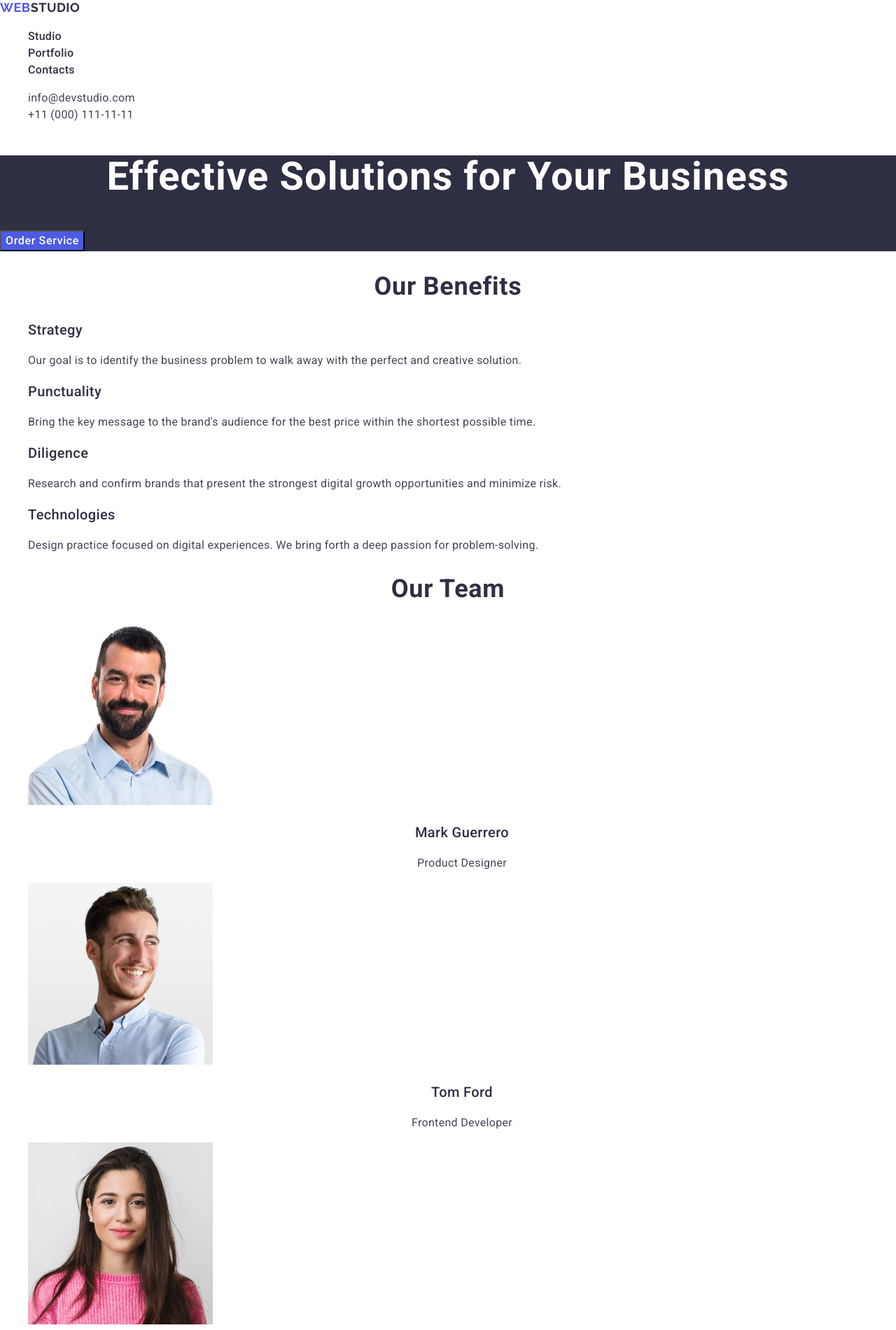
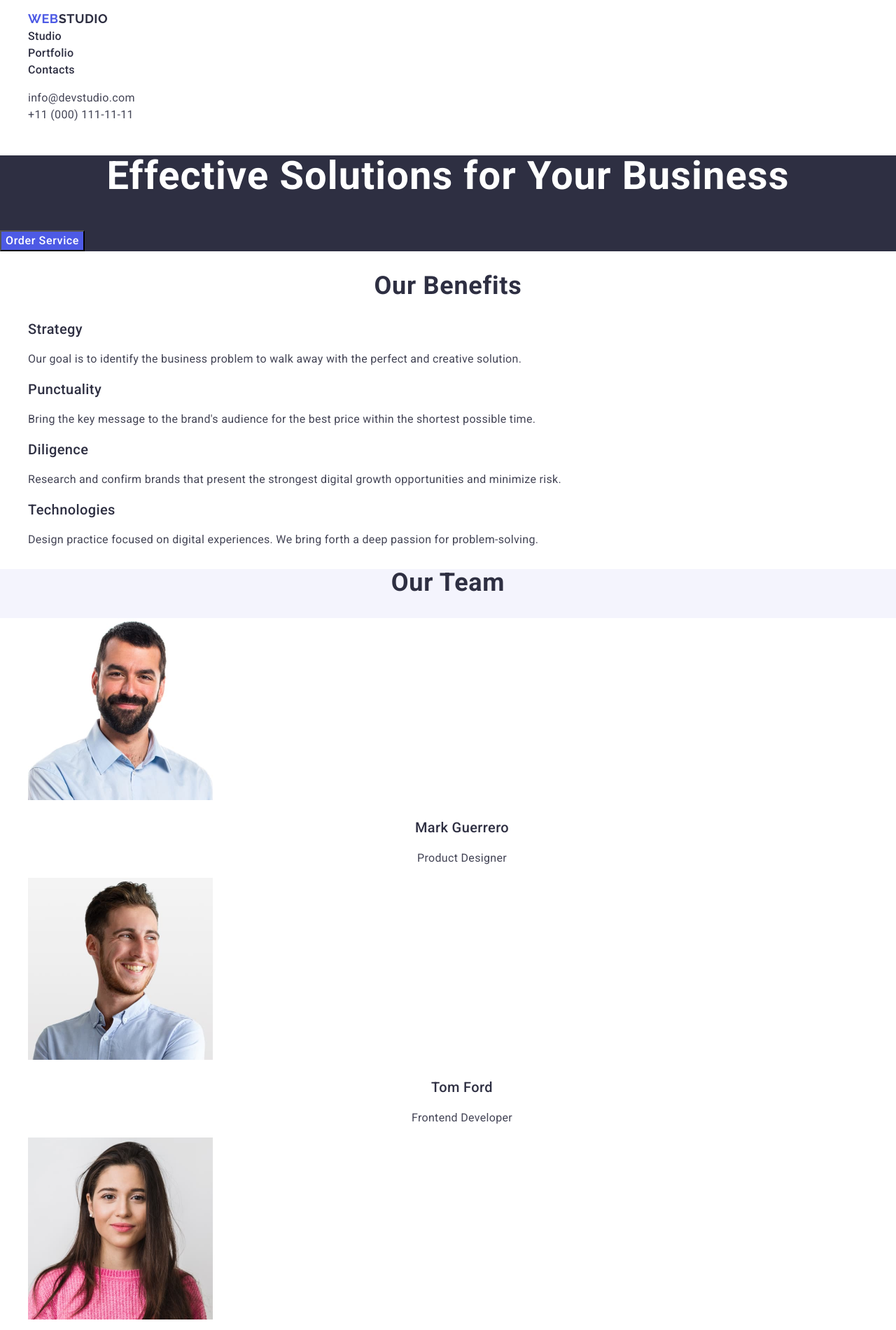
Before and after one commit to OlesiaDuna/goit-markup-hw-02, a plain HTML site: page index.html in a window 1280 px wide. Shown: the top 1900 px of the page at 70% size. Drawn offline with nearby package versions, Linux system fonts and the light colour scheme.

Commit message:
Fixed errors

```diff
--- a/css/styles.css
+++ b/css/styles.css
@@ -22,7 +22,7 @@ ul, ol {
     font-family: Raleway, sans-serif;
     font-weight: 700;
     font-size: 18px;
-    line-height: 1.16667;
+    line-height: 1.17;
     letter-spacing: 0.03em;
     text-transform: uppercase;
     color: #4d5ae5;
@@ -57,7 +57,7 @@ font-style: normal;
 .main-title {
     font-weight: 700;
 font-size: 56px;
-line-height: 1.07143;
+line-height: 1.07;
 letter-spacing: 0.02em;
 text-align: center;
 color: #fff;
@@ -69,19 +69,29 @@ line-height: 1.5;
 letter-spacing: 0.04em;
 color: #fff;
 }
+.title-btn:hover,
+.title-btn:focus {
+   background-color: #404BBF;
+}
 .section-title {
     font-weight: 700;
     font-size: 36px;
-    line-height: 1.11111;
+    line-height: 1.11;
     letter-spacing: 0.02em;
     text-transform: capitalize;
     text-align: center;
     color: #2e2f42;
 }
+.team-section {
+    background-color: #F4F4FD;
+}
+.team-list {
+    background-color: #ffffff;
+}
 .benefits-title-list {
     font-weight: 500;
 font-size: 20px;
-line-height: 1.2;
+line-height: 1.11;
 letter-spacing: 0.02em;
 color: #2e2f42;
 }
@@ -131,7 +141,7 @@ color: #434455;
 }
 .footer-text {
         font-size: 16px;
-    line-height: 1.5;
+    line-height: 1.17;
     letter-spacing: 0.02em;
     color: #f4f4fd;
 }
--- a/index.html
+++ b/index.html
@@ -14,8 +14,8 @@
 
     <header>
         <nav>
-        <a href="./index.html" class="logo">Web<span>Studio</span></a>
         <ul>
+            <li><a href="./index.html" class="logo">Web<span>Studio</span></a></li>
             <li>
                 <a href="" class="nav-link">Studio</a>
             </li>
@@ -61,9 +61,9 @@
             </li>
         </ul>
     </section>
-    <section>
+    <section class="team-section">
         <h2 class="section-title">Our Team</h2>
-        <ul>
+        <ul class="team-list">
             <li>
                 <img src="./images/person1.jpg" alt="Mark Guerrero avatar"
                 width="264"
```
